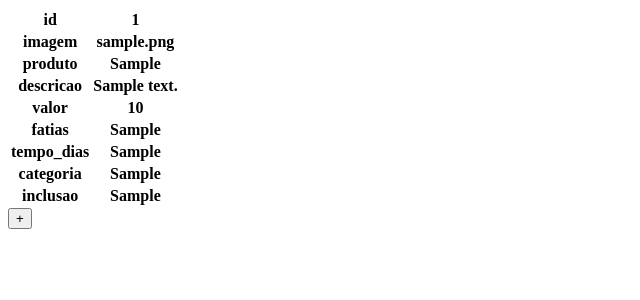
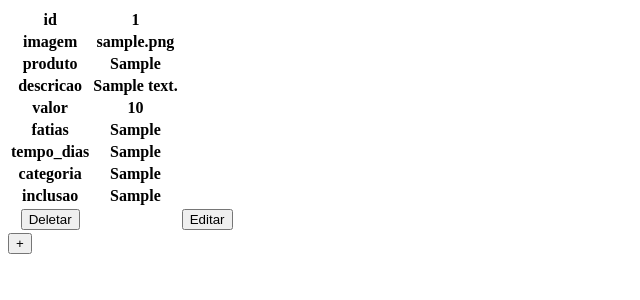
Before and after one commit to ClaraOliF/trabalhos_IF, a PHP site: page /index.php in a window 1280 px wide. Shown: the top 300 px of the page, without its empty margins (0-640 px from the left). Run offline with PHP 8.4, Linux system fonts and the light colour scheme; tables that the repository leaves empty or names only in its code hold one stand-in row (values such as "Sample post"); data that the repository does not hold is empty.

Commit message:
Update exibicao.php

```diff
--- a/PWEB/Atv_Final_BOLOS/exibicao.php
+++ b/PWEB/Atv_Final_BOLOS/exibicao.php
@@ -15,7 +15,7 @@
                 if($chave == $row['imagem']){
                     echo "<tr>
                             <th>".$chave."</th>
-                            <th><img src='imagens/". $row['imagem']."'/></th>
+                            <th><img src=imagens/". $row['imagem']."></th>
                         </tr>";
                 } elseif($chave=='ID'){
                     $linha_id = $valor;
@@ -29,23 +29,23 @@
                             <th><strong>".$chave."</strong></th>
                             <th>".$valor."</th>
                         </tr>";
-                   }
+                }
             }
-            // Adicionando botões de DELETAR e EDITAR
-            //echo "<tr>
-                    //<th>
-                       // <a href='deletar.php?id=".$linha_id."'>
-                        //q<button>Deletar</button>
-                   // </th>";
-            //echo   "<th>
-                       // <a href=header("Location:editar.php?id='.$linha_id.")>
-                        //<button>Editar</button></a>
-                    //</th>
-                //</tr>";
+
+        // Adicionando botão de DELETAR
+        echo "<tr><th><form action='delete.php' method='post'>
+                <button type='submit' name='id' value=".$linha_id.">Deletar</button>
+                </form><th>";
+        // Adicionando botão de EDITAR
+        echo "<th><form action='editar.php' method='post'>
+                <button type='submit' name='id' value=".$linha_id.">Editar</button>
+                </form><th></tr>";
+
         }
-    } else {
+    }else {
         echo "Ainda não existe nenhum produto cadastrado";
     }
+
     mysqli_close($conn);
     ?>
 </body>
```
